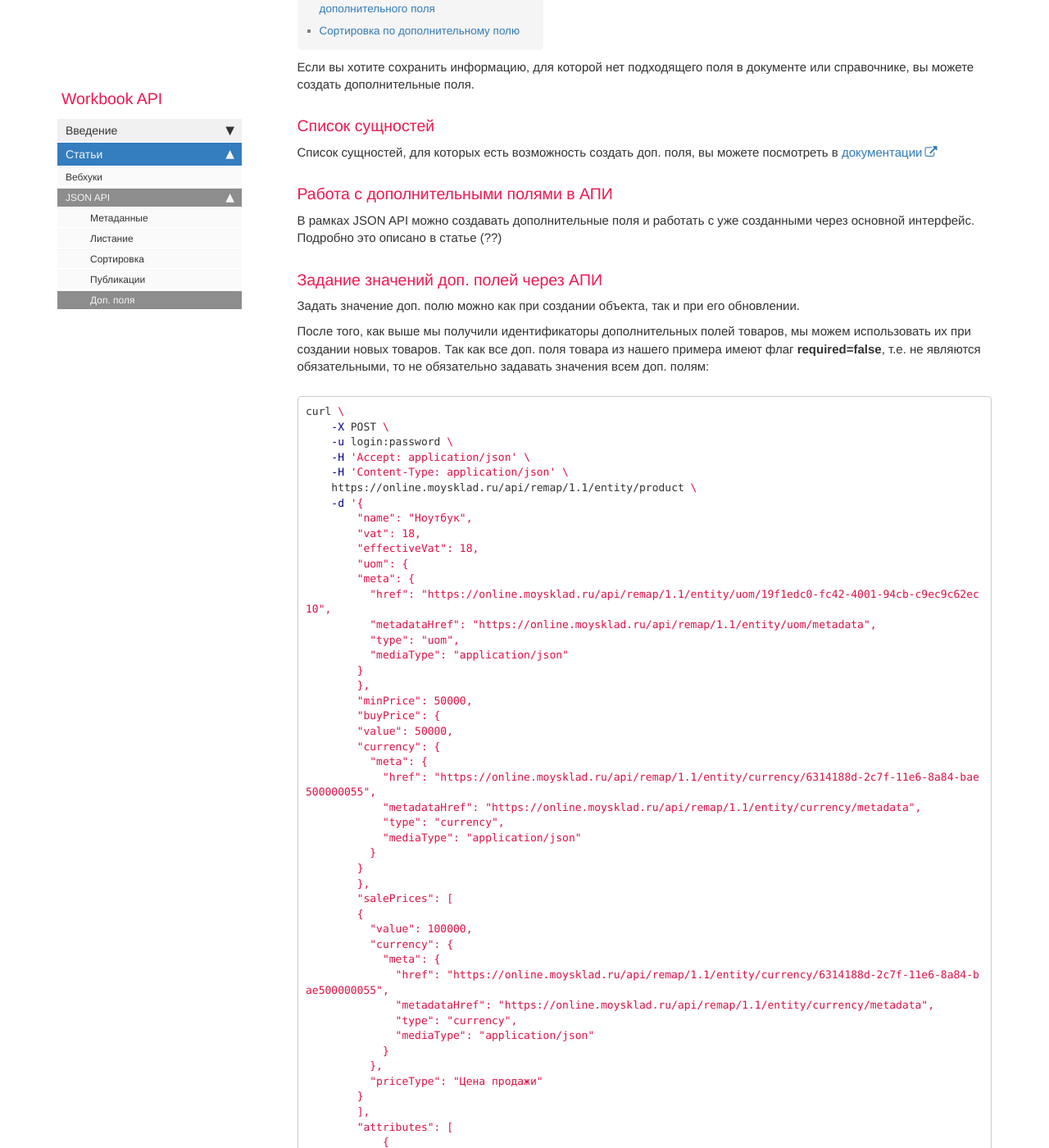
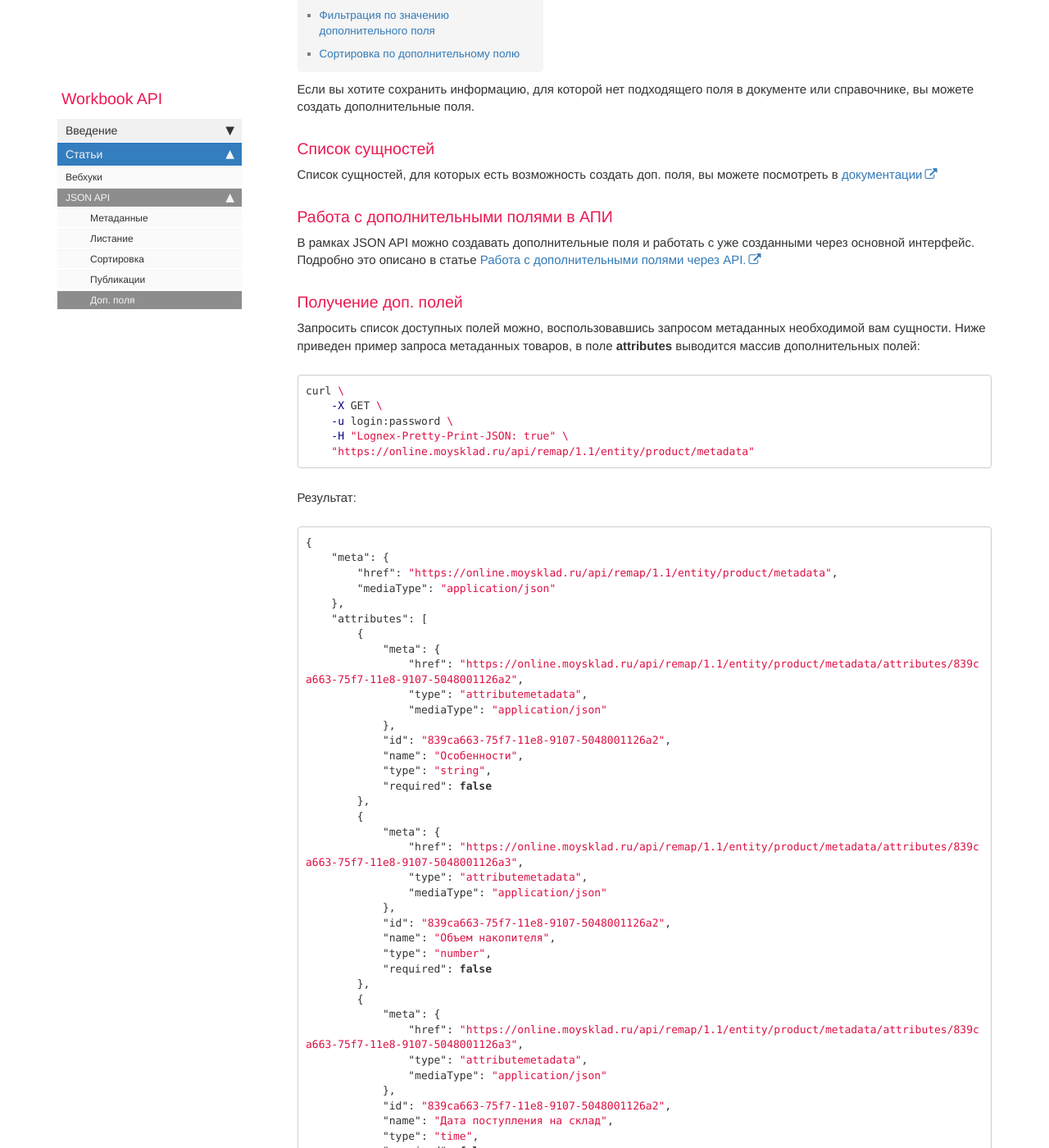
Before and after one commit to moysklad/workbook-api-doc, a Jekyll site: the page built from pages/workbook/articles/JSON_API/attributes.md, in a window 1280 px wide and 1400 px high, scrolled down 366 px. Shown: the whole window at 82% size. Built offline with Jekyll 4.4.1, drawn with Linux system fonts in a browser that asks for light colours; nearby versions of some CDN libraries; comment, search, counter and statistics services are not loaded; some of the changed text lies outside the part shown.

Commit message:
update attributes.md

````diff
--- a/pages/workbook/articles/JSON_API/attributes.md
+++ b/pages/workbook/articles/JSON_API/attributes.md
@@ -10,10 +10,143 @@ folder: workbook
 Если вы хотите сохранить информацию, для которой нет подходящего поля в документе или справочнике, вы можете создать дополнительные поля.
 
 ### Список сущностей
-Список сущностей, для которых есть возможность создать доп. поля, вы можете посмотреть в [документации](https://online.moysklad.ru/api/remap/1.1/doc/index.html#header-%D1%80%D0%B0%D0%B1%D0%BE%D1%82%D0%B0-%D1%81-%D0%B4%D0%BE%D0%BF%D0%BE%D0%BB%D0%BD%D0%B8%D1%82%D0%B5%D0%BB%D1%8C%D0%BD%D1%8B%D0%BC%D0%B8-%D0%BF%D0%BE%D0%BB%D1%8F%D0%BC%D0%B8){:target="_blank_"}
+Список сущностей, для которых есть возможность создать доп. поля, вы можете посмотреть в [документации](https://online.moysklad.ru/api/remap/1.1/doc/index.html#header-%D1%80%D0%B0%D0%B1%D0%BE%D1%82%D0%B0-%D1%81-%D0%B4%D0%BE%D0%BF%D0%BE%D0%BB%D0%BD%D0%B8%D1%82%D0%B5%D0%BB%D1%8C%D0%BD%D1%8B%D0%BC%D0%B8-%D0%BF%D0%BE%D0%BB%D1%8F%D0%BC%D0%B8)
 
 ### Работа с дополнительными полями в АПИ
-В рамках JSON API можно создавать дополнительные поля и работать с уже созданными через основной интерфейс. Подробно это описано в статье (??)
+В рамках JSON API можно создавать дополнительные поля и работать с уже созданными через основной интерфейс. Подробно это описано в статье [Работа с дополнительными полями через API.](https://github.com/moysklad/workbook-api-doc/blob/MC-22263/pages/workbook/articles/JSON_API/attributes_crud.md)
+
+### Получение доп. полей
+Запросить список доступных полей можно, воспользовавшись запросом метаданных необходимой вам сущности. Ниже приведен пример запроса метаданных товаров, в поле **attributes** выводится массив дополнительных полей:
+
+```shell
+curl \
+    -X GET \
+    -u login:password \
+    -H "Lognex-Pretty-Print-JSON: true" \
+    "https://online.moysklad.ru/api/remap/1.1/entity/product/metadata"
+```
+
+Результат:
+```json
+{
+    "meta": {
+        "href": "https://online.moysklad.ru/api/remap/1.1/entity/product/metadata",
+        "mediaType": "application/json"
+    },
+    "attributes": [
+        {
+            "meta": {
+                "href": "https://online.moysklad.ru/api/remap/1.1/entity/product/metadata/attributes/839ca663-75f7-11e8-9107-5048001126a2",
+                "type": "attributemetadata",
+                "mediaType": "application/json"
+            },
+            "id": "839ca663-75f7-11e8-9107-5048001126a2",
+            "name": "Особенности",
+            "type": "string",
+            "required": false
+        },
+        {
+            "meta": {
+                "href": "https://online.moysklad.ru/api/remap/1.1/entity/product/metadata/attributes/839ca663-75f7-11e8-9107-5048001126a3",
+                "type": "attributemetadata",
+                "mediaType": "application/json"
+            },
+            "id": "839ca663-75f7-11e8-9107-5048001126a2",
+            "name": "Объем накопителя",
+            "type": "number",
+            "required": false
+        },
+        {
+            "meta": {
+                "href": "https://online.moysklad.ru/api/remap/1.1/entity/product/metadata/attributes/839ca663-75f7-11e8-9107-5048001126a3",
+                "type": "attributemetadata",
+                "mediaType": "application/json"
+            },
+            "id": "839ca663-75f7-11e8-9107-5048001126a2",
+            "name": "Дата поступления на склад",
+            "type": "time",
+            "required": false
+        },
+        {
+            "meta": {
+                "href": "https://online.moysklad.ru/api/remap/1.1/entity/product/metadata/attributes/46908d10-c4e5-11e8-9109-f8fc00209552",
+                "type": "attributemetadata",
+                "mediaType": "application/json"
+            },
+            "customEntityMeta": {
+                "href": "https://online.moysklad.ru/api/remap/1.1/entity/companysettings/metadata/customEntities/9e690967-1703-4038-a8f7-95ef64d54ae6",
+                "type": "customentitymetadata",
+                "mediaType": "application/json"
+            },
+            "id": "46908d10-c4e5-11e8-9109-f8fc00209552",
+            "name": "Материал изготовления",
+            "type": "customentity",
+            "required": false
+        },
+        {
+            "meta": {
+                "href": "https://online.moysklad.ru/api/remap/1.1/entity/product/metadata/attributes/839ca663-75f7-11e8-9107-5048001126a3",
+                "type": "attributemetadata",
+                "mediaType": "application/json"
+            },
+            "id": "839ca663-75f7-11e8-9107-5048001126a2",
+            "name": "Спецификация",
+            "type": "file",
+            "required": false
+        },
+        {
+            "meta": {
+                "href": "https://online.moysklad.ru/api/remap/1.1/entity/product/metadata/attributes/839ca663-75f7-11e8-9107-5048001126a3",
+                "type": "attributemetadata",
+                "mediaType": "application/json"
+            },
+            "id": "839ca663-75f7-11e8-9107-5048001126a2",
+            "name": "Время работы от аккумулятора",
+            "type": "double",
+            "required": false
+        },
+        {
+            "meta": {
+                "href": "https://online.moysklad.ru/api/remap/1.1/entity/product/metadata/attributes/839ca663-75f7-11e8-9107-5048001126a3",
+                "type": "attributemetadata",
+                "mediaType": "application/json"
+            },
+            "id": "839ca663-75f7-11e8-9107-5048001126a2",
+            "name": "Подсветка клавиатуры",
+            "type": "boolean",
+            "required": false
+        },
+        {
+            "meta": {
+                "href": "https://online.moysklad.ru/api/remap/1.1/entity/product/metadata/attributes/839ca663-75f7-11e8-9107-5048001126a3",
+                "type": "attributemetadata",
+                "mediaType": "application/json"
+            },
+            "id": "839ca663-75f7-11e8-9107-5048001126a2",
+            "name": "Описание от производителя",
+            "type": "text",
+            "required": false
+        },
+        {
+            "meta": {
+                "href": "https://online.moysklad.ru/api/remap/1.1/entity/product/metadata/attributes/7385ab6e-ad06-11e8-9ff4-34e80004fb35",
+                "type": "attributemetadata",
+                "mediaType": "application/json"
+            },
+            "id": "7385ab6e-ad06-11e8-9ff4-34e80004fb35",
+            "name": "Ссылка на интернет-магазин",
+            "type": "link",
+            "required": false
+        }
+    ],
+    "priceTypes": [
+        {
+            "name": "Цена продажи"
+        }
+    ],
+    "createShared": true
+}
+```
 
 ### Задание значений доп. полей через АПИ
 Задать значение доп. полю можно как при создании объекта, так и при его обновлении.
````
